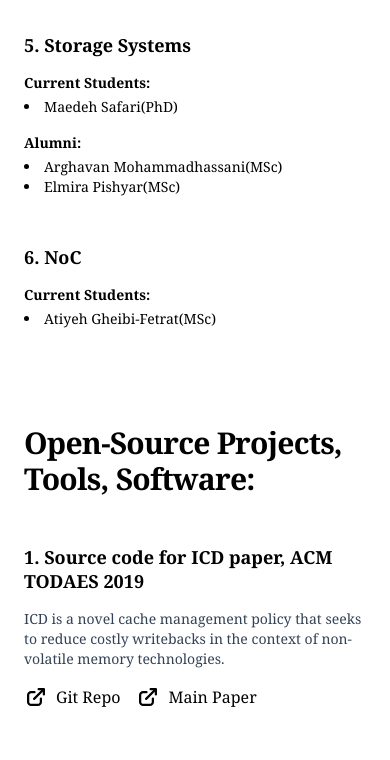
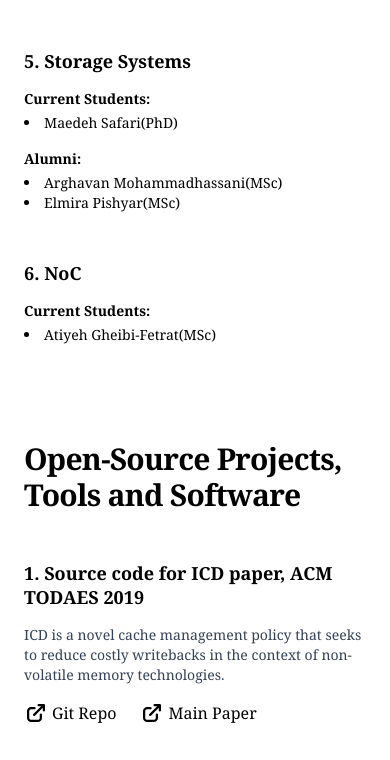
Before and after one commit to HessamCheraghi/hpcan-homepage, a Next.js app: page /projects in a window 390 px wide. Shown: the part 1179-1939 px from the top of the page. Built offline with nearby package versions, Linux system fonts and the light colour scheme.

Commit message:
fixed responsiveness issues

```diff
--- a/app/about/page.tsx
+++ b/app/about/page.tsx
@@ -21,14 +21,14 @@ export default function About() {
       </div>
       <div className="bg-white pt-16 lg:py-24">
         <div className="bg-slate-600 pb-16 lg:relative lg:z-10 lg:pb-0">
-          <div className="lg:grid lg:grid-cols-4 lg:gap-8 mx-auto container px-6 lg:px-8">
+          <div className="lg:mx-auto lg:grid lg:max-w-screen-2xl lg:grid-cols-3 lg:gap-8 lg:px-8">
             <div className="relative lg:-my-8">
               <div
                 aria-hidden="true"
                 className="absolute inset-x-0 top-0 h-1/2 bg-white lg:hidden"
               />
               <div className="mx-auto max-w-md px-6 sm:max-w-3xl lg:h-full lg:p-0">
-                <div className="aspect-w-10 aspect-h-6 overflow-hidden rounded-xl shadow-xl sm:aspect-w-16 sm:aspect-h-7 lg:aspect-none lg:h-full">
+                <div className="aspect-w-3 aspect-h-4 overflow-hidden rounded-xl shadow-xl md:aspect-w-1 md:aspect-h-1 lg:aspect-none lg:h-full">
                   <Image
                     className="object-cover lg:h-full lg:w-full"
                     src={aboutData.imageSrc}
@@ -39,8 +39,8 @@ export default function About() {
                 </div>
               </div>
             </div>
-            <div className="mt-12 lg:col-span-3 lg:m-0 lg:pl-8">
-              <div className="mx-auto max-w-md px-6 sm:max-w-2xl lg:max-w-none lg:px-0 lg:py-4">
+            <div className="mt-12 lg:col-span-2 lg:m-0 lg:pl-8">
+              <div className="mx-auto max-w-md px-6 sm:max-w-screen-2xl lg:max-w-none lg:px-0 lg:py-20">
                 <p className="mt-6 text-lg text-white md:text-justify">
                   {aboutData.description}
                 </p>
--- a/app/people/page.tsx
+++ b/app/people/page.tsx
@@ -13,7 +13,7 @@ export default function People() {
     <>
       <Header active="people" />
       <div className="bg-white">
-        <div className="mx-auto max-w-7xl py-12 px-6 lg:px-8 lg:py-24">
+        <div className="mx-auto container py-12 px-6 lg:px-8 lg:py-24">
           <div className="grid grid-cols-1 gap-12 lg:grid-cols-3 lg:gap-8">
             <div className="space-y-5 sm:space-y-4">
               <h2 className="text-3xl font-bold tracking-tight sm:text-4xl">
@@ -65,7 +65,7 @@ export default function People() {
         </div>
       </div>
       <div className="bg-white">
-        <div className="mx-auto max-w-7xl py-12 px-6 lg:px-8 lg:py-24">
+        <div className="mx-auto container py-12 px-6 lg:px-8 lg:py-24">
           <div className="grid grid-cols-1 gap-12 lg:grid-cols-3 lg:gap-8">
             <div className="space-y-5 sm:space-y-4">
               <h2 className="text-3xl font-bold tracking-tight sm:text-4xl">
@@ -117,7 +117,7 @@ export default function People() {
         </div>
       </div>
       <div className="bg-white">
-        <div className="mx-auto max-w-7xl py-12 px-6 lg:px-8 lg:py-24">
+        <div className="mx-auto container py-12 px-6 lg:px-8 lg:py-24">
           <div className="space-y-12">
             <div className="space-y-5 sm:space-y-4">
               <h2 className="text-3xl font-bold tracking-tight sm:text-4xl">
@@ -165,7 +165,7 @@ export default function People() {
         </div>
       </div>
       <div className="bg-white">
-        <div className="mx-auto max-w-7xl py-12 px-6 lg:px-8 lg:py-24">
+        <div className="mx-auto container py-12 px-6 lg:px-8 lg:py-24">
           <div className="space-y-12">
             <div className="space-y-5 sm:space-y-4">
               <h2 className="text-3xl font-bold tracking-tight sm:text-4xl">
--- a/app/projects/page.tsx
+++ b/app/projects/page.tsx
@@ -8,7 +8,7 @@ export default function Projects() {
     <>
       <Header active="projects" />
       <div className="bg-white">
-        <div className="mx-auto max-w-7xl py-12 px-6 lg:px-8 lg:py-24">
+        <div className="mx-auto container py-12 px-6 lg:px-8 lg:py-24">
           <div className="space-y-12">
             <div className="space-y-5 sm:space-y-4">
               <h2 className="text-3xl font-bold tracking-tight sm:text-4xl">
@@ -18,7 +18,7 @@ export default function Projects() {
             <div className="">
               <ol
                 role="list"
-                className="space-y-12 sm:grid sm:grid-cols-2 sm:gap-12 sm:space-y-0"
+                className="space-y-12 sm:grid lg:grid-cols-4 md:grid-cols-2 2xl:grid-cols-5 sm:gap-12 sm:space-y-0"
               >
                 {researchAreaData.map((data, index) => (
                   <li key={data.title} className="">
@@ -68,17 +68,17 @@ export default function Projects() {
         </div>
       </div>
       <div className="bg-white">
-        <div className="mx-auto max-w-7xl py-12 px-6 lg:px-8 lg:py-24">
+        <div className="mx-auto container py-12 px-6 lg:px-8 lg:py-24">
           <div className="space-y-12">
             <div className="space-y-5 sm:space-y-4">
               <h2 className="text-3xl font-bold tracking-tight sm:text-4xl">
-                Open-Source Projects, Tools, Software:
+                Open-Source Projects, Tools and Software
               </h2>
             </div>
             <div className="">
               <ol
                 role="list"
-                className="space-y-12 sm:grid sm:grid-cols-2 sm:gap-12 sm:space-y-0"
+                className="space-y-12 sm:grid md:grid-cols-2  sm:gap-12 sm:space-y-0"
               >
                 {openSourceData.map((data, index) => (
                   <li key={data.title} className="">
@@ -89,12 +89,12 @@ export default function Projects() {
                       <p className="text-sm text-slate-700">
                         {data.description}
                       </p>
-                      <div className="flex items-center justify-start gap-4">
+                      <div className="flex items-center justify-start gap-6">
                         {data.links.map((l) => (
                           <Link
                             key={l.label}
                             href={l.link}
-                            className="text-black hover:text-sky-600 inline-flex gap-2"
+                            className="text-black hover:text-sky-600 inline-flex gap-1"
                             target="_blank"
                             referrerPolicy="no-referrer"
                           >
--- a/components/Header.tsx
+++ b/components/Header.tsx
@@ -27,7 +27,7 @@ export default function Header({
   return (
     <div className="px-6 lg:px-8 container mx-auto">
       <nav
-        className="flex items-center justify-between pt-6"
+        className="flex items-center justify-between pt-6 pb-4"
         aria-label="Global"
       >
         <div className="flex lg:flex-1">
```
